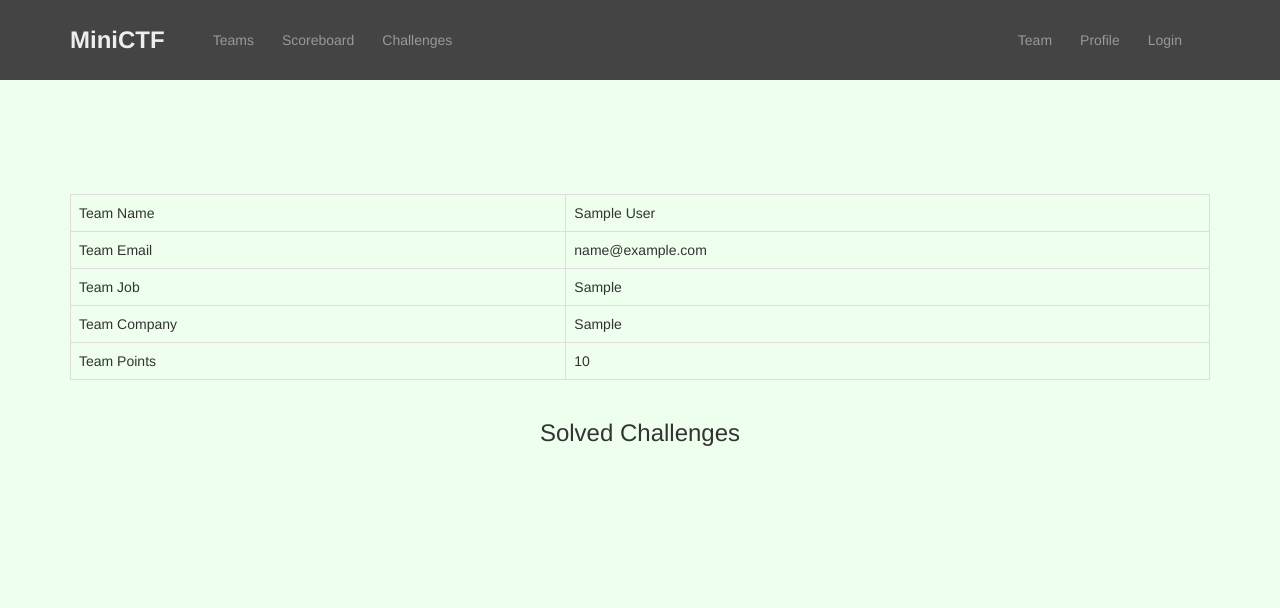
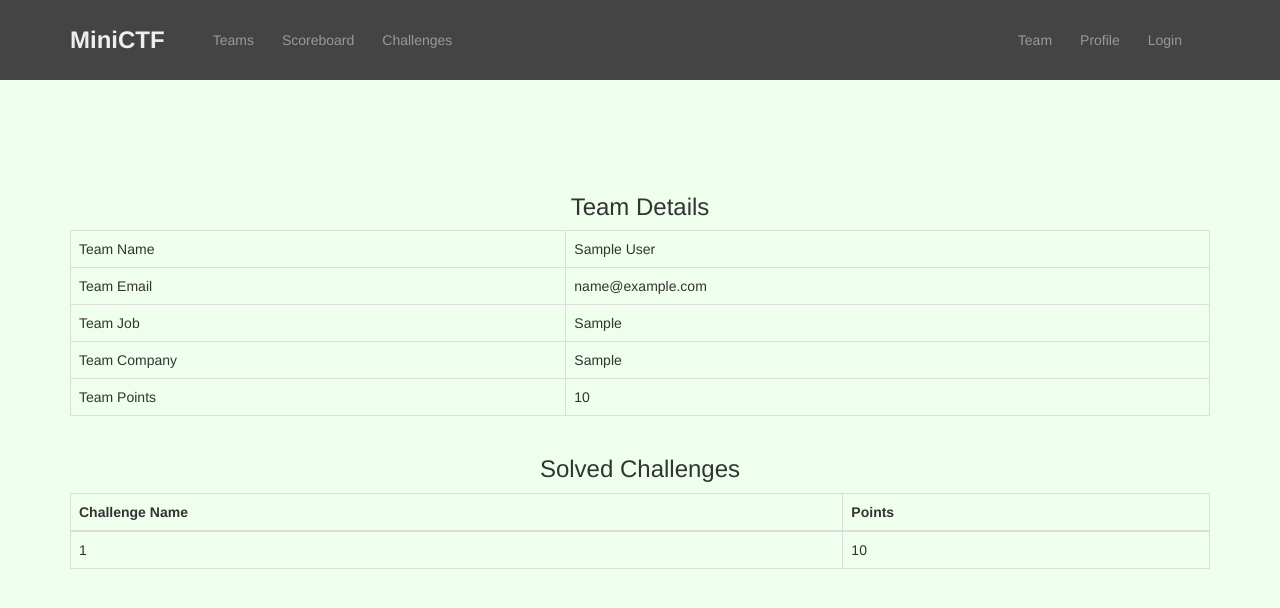
Before and after one commit to divyanshusahu/miniCTF, a Django app: template accounts/templates/team/team.html in a window 1280 px wide. Shown: the top 608 px of the page. Run offline with Django 3.2, Linux system fonts and the light colour scheme; the template is opened without the code that fills it: values that come from a table or form of the project are taken from there, others are empty; tables that the repository leaves empty hold one stand-in row (values such as "Sample post"); parts of the project's set-up code (start-up, migrations or seed data) failed here and were passed over; some libraries are stand-ins or nearby versions.

Commit message:
solved challenges added in team view

```diff
--- a/accounts/static/css/team.css
+++ b/accounts/static/css/team.css
@@ -1,5 +1,6 @@
-#team_details {
+#team_details h3 {
 	margin-top: 10%;
+	text-align: center;
 }
 
 #solved_challenges h3 {
--- a/accounts/templates/team/team.html
+++ b/accounts/templates/team/team.html
@@ -13,6 +13,7 @@
 {% block custombody %}
 	<div class="container">
 		<div id="team_details">
+			<h3>Team Details</h3>
 			<div class="table-responsive">
 				<table class="table table-bordered">
 					<tbody>
@@ -42,6 +43,32 @@
 		</div>
 		<div id="solved_challenges">
 			<h3>Solved Challenges</h3>
+			<div class="table-responsive">
+				<table class="table table-bordered">
+					<thead>
+						<tr>
+							<td>
+								<b>Challenge Name</b>
+							</td>
+							<td>
+								<b>Points</b>
+							</td>
+						</tr>
+				</thead>
+				<tbody>
+					{% for solve in solved_challenges %}
+						<tr>
+							<td>
+								{{ solve.challenge_id }}
+							</td>
+							<td>
+								{{ solve.points }}
+							</td>
+						</tr>
+					{% endfor %}
+				</tbody>
+				</table>
+			</div>
 		</div>
 	</div>
 {% endblock %}
--- a/accounts/views.py
+++ b/accounts/views.py
@@ -5,6 +5,7 @@ from . import models
 from django.contrib.auth import authenticate, login
 from django.contrib.auth.models import User
 from django.contrib.auth.decorators import login_required
+from challenges.models import ChallengesSolvedBy
 
 # Create your views here.
 
@@ -41,7 +42,6 @@ def register(request) :
 def profile(request) :
 	if request.user.is_superuser :
 		return HttpResponseRedirect("/teams/")
-	#print(models.Teams.objects.filter(teamname=request.user))
 	j = models.Teams.objects.get(teamname=request.user).job
 	c = models.Teams.objects.get(teamname=request.user).company
 	form_data = {'job':j, 'company':c}
@@ -65,4 +65,5 @@ def team_view(request) :
 	if request.user.is_superuser :
 		return HttpResponseRedirect("/teams/")
 	team_details = models.Teams.objects.get(teamname=request.user)
-	return render(request, 'team/team.html',{'team_details':team_details})
+	solved_challenges = ChallengesSolvedBy.objects.filter(user_name=request.user)
+	return render(request, 'team/team.html',{'team_details':team_details,'solved_challenges':solved_challenges})
```
